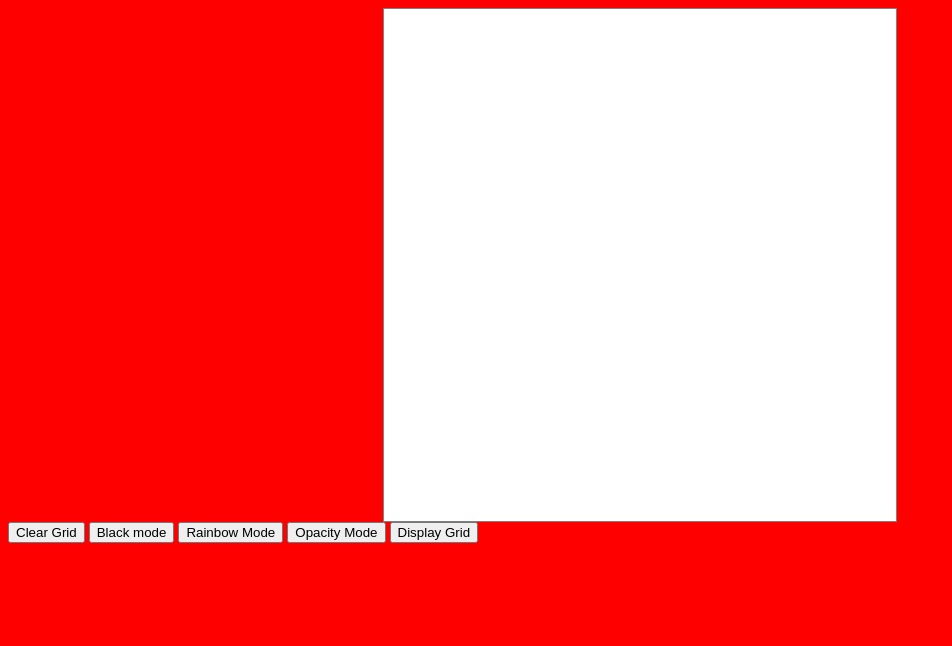
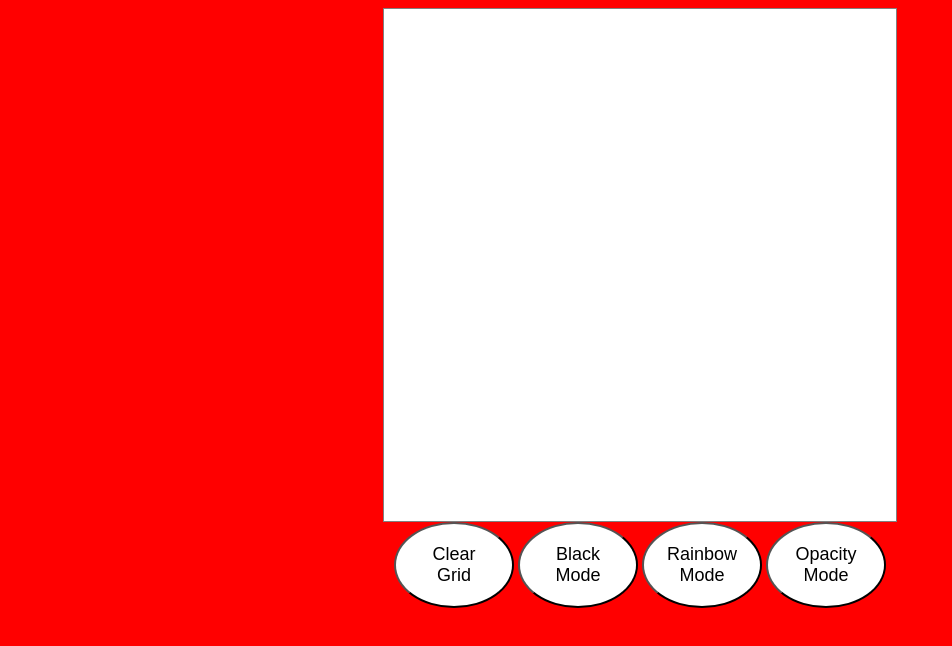
Before and after one commit to RamonLucio/etch-a-sketch, a plain HTML site: page index.html in a window 1280 px wide. Shown: the whole page, without its empty margins (0-952 px from the left). Drawn offline with Linux system fonts and the light colour scheme.

Commit message:
Considerações finais

```diff
--- a/index.html
+++ b/index.html
@@ -8,11 +8,12 @@
 </head>
 <body>
     <div id="container"></div>
-    <button id="clear">Clear Grid</button>
-    <button id="black">Black mode</button>
-    <button id="rainbow">Rainbow Mode</button>
-    <button id="opacity">Opacity Mode</button>
-    <button id="grid">Display Grid</button>
+    <div id="buttons-div">
+        <button id="clear">Clear Grid</button>
+        <button id="black">Black Mode</button>
+        <button id="rainbow">Rainbow Mode</button>
+        <button id="opacity">Opacity Mode</button>
+    </div>
 </body>
 <script src="script.js"></script>
 </html>
--- a/script.js
+++ b/script.js
@@ -62,12 +62,6 @@ function activateOpacityMode() {
     })
 }
 
-function displayGrid() {
-    allSquares.forEach((square) => {
-        square.style.cssText = "border: 1px dotted grey"
-    })
-}
-
 function clearGrid() {
     allSquares.forEach((square) => {
         square.style = '';
@@ -81,6 +75,4 @@ rainbowButton.addEventListener('click', activateRandomMode)
 
 opacityButton.addEventListener('click', activateOpacityMode)
 
-displayGridButton.addEventListener('click', displayGrid)
-
 clearButton.addEventListener('click', clearGrid)
--- a/style.css
+++ b/style.css
@@ -14,3 +14,17 @@ body {
 .black {
     background-color: black;
 }
+
+button {
+    border-radius: 50%;
+    background-color: white;
+    font-size: large;
+    padding: 20px;
+    text-align: center;
+    max-width: 120px;
+    word-wrap: break-word;
+}
+
+#buttons-div {
+    text-align: center;
+}
```
